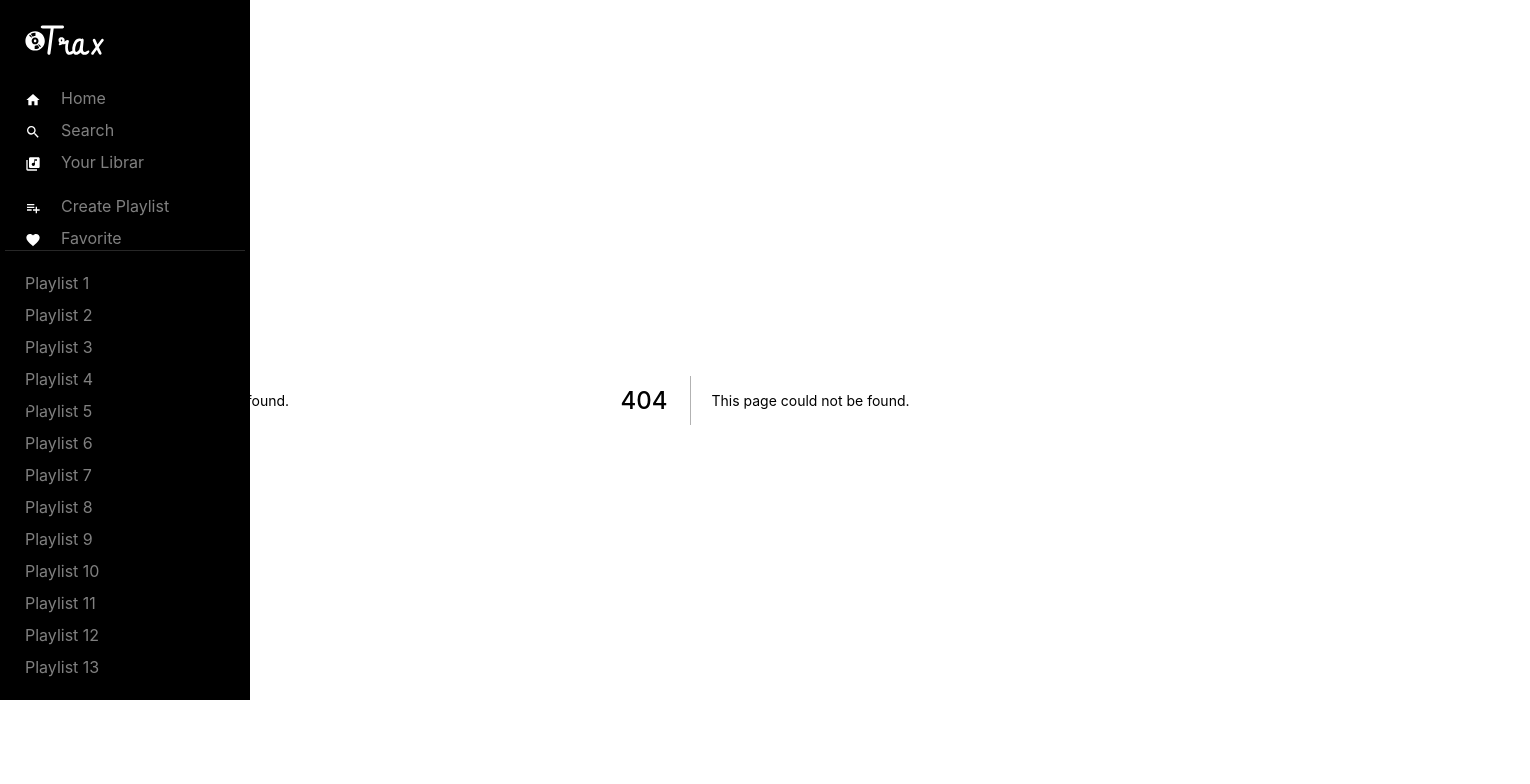
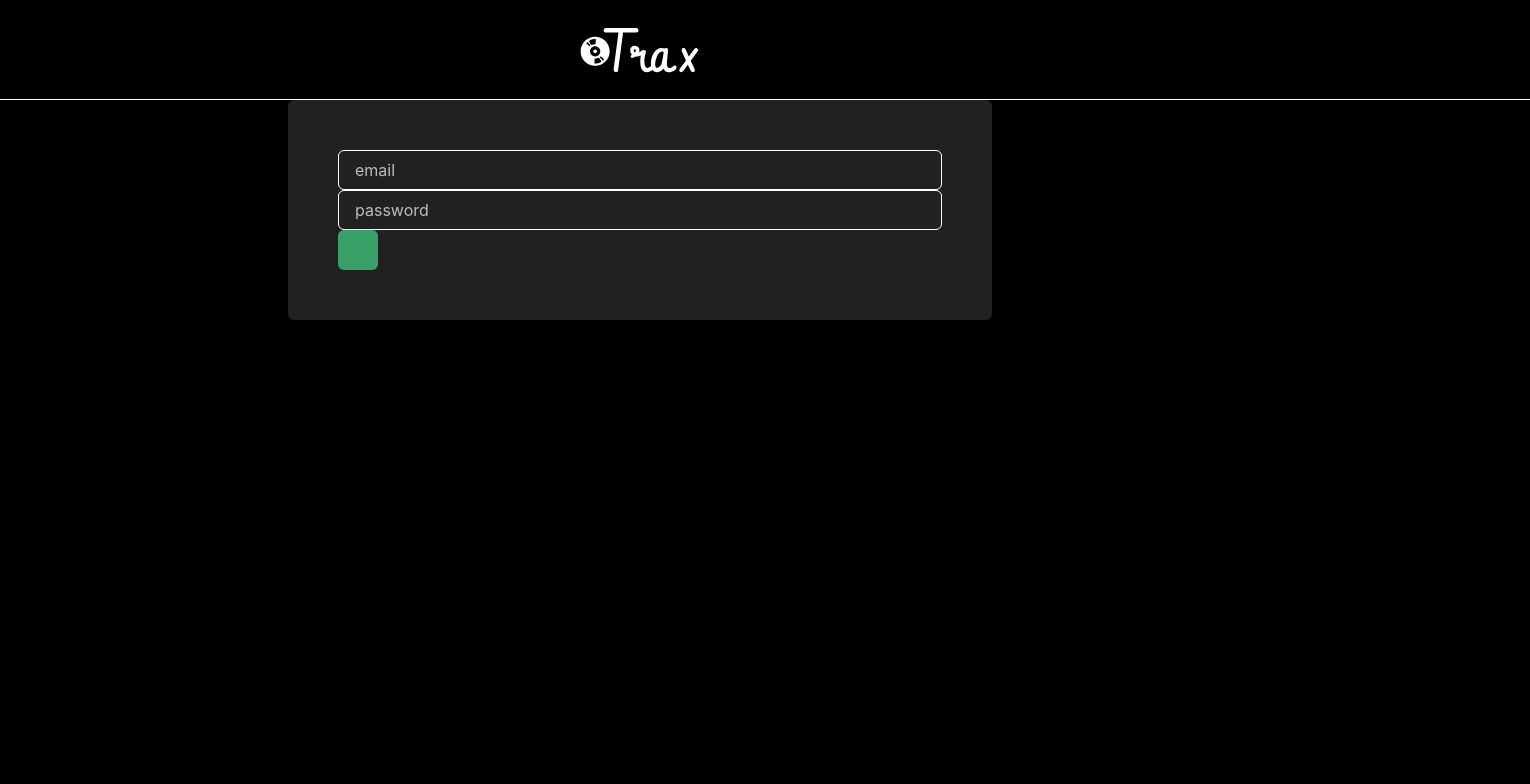
Before and after one commit to hemilrajpura-simform/music-app-nextjs, a Next.js app: page /components/authForm in a window 1280 px wide. Before the commit this address had no page. Shown: the top 784 px of the page, 1530 px wide, since content can reach past the window. Built offline with nearby package versions, Linux system fonts and the light colour scheme.

Commit message:
authentication

```diff
--- /dev/null
+++ b/lib/auth.ts
@@ -0,0 +1,27 @@
+import jwt from "jsonwebtoken";
+import prisma from "./prisma";
+
+export const validateRoute = (handler) => {
+  return async (req, res) => {
+    const { TRAX_ACCESS_TOKEN: token } = req.cookies;
+    if (token) {
+      let user;
+      try {
+        const { id } = jwt.verify(token, "hello");
+        user = await prisma.user.findUnique({
+          where: { id },
+        });
+
+        if (!user) {
+          throw new Error("Not real user");
+        }
+      } catch (e) {
+        res.status(401);
+        res.json({ error: "Not authorized" });
+      }
+      return handler(req, res, user);
+    }
+    res.status(401);
+    res.json({ error: "Not authorized" });
+  };
+};
--- /dev/null
+++ b/lib/fetcher.ts
@@ -0,0 +1,21 @@
+export default function fetcher(url: string, data = undefined) {
+  return fetch(`${window.location.origin}/api/${url}`, {
+    method: data ? "POST" : "GET",
+    credentials: "include",
+    headers: {
+      "Content-Type": "application/json",
+    },
+    body: JSON.stringify(data),
+  });
+}
+
+
+// export default function fetcher(url: string, data = undefined) {
+//     return fetch(`${window.location.origin}/api${url}`, {
+//       method: data ? 'POST' : 'GET',
+//       credentials: 'include',
+//       headers: {
+//         'Content-Type': 'application/json',
+//       },
+//       body: JSON.stringify(data),
+//     })
--- /dev/null
+++ b/lib/mutations.ts
@@ -0,0 +1,8 @@
+import fetcher from "./fetcher";
+
+export const auth = (
+  mode: "signin" | "signup",
+  body: { email: string; password: string }
+) => {
+  return fetcher(`/${mode}`, body);
+};
--- /dev/null
+++ b/lib/prisma.ts
@@ -0,0 +1,3 @@
+import { PrismaClient } from "@prisma/client";
+
+export default new PrismaClient()
--- a/pages/_app.tsx
+++ b/pages/_app.tsx
@@ -33,11 +33,15 @@
 const MyApp = ({ Component, pageProps }) => {
   return (
     <ChakraProvider theme={theme}>
-      <PlayerLayout>
-      <Component {...pageProps} />
-      </PlayerLayout>
+      {Component.authPage ? (
+        <Component {...pageProps} />
+      ) : (
+        <PlayerLayout>
+          <Component {...pageProps} />
+        </PlayerLayout>
+      )}
     </ChakraProvider>
-  )
+  );
 };
 
 export default MyApp;
--- a/pages/api/hello.js
+++ /dev/null
@@ -1,5 +0,0 @@
-// Next.js API route support: https://nextjs.org/docs/api-routes/introduction
-
-export default function handler(req, res) {
-  res.status(200).json({ name: 'John Doe' })
-}
--- /dev/null
+++ b/pages/api/me.ts
@@ -0,0 +1,5 @@
+import { validateRoute } from "../../lib/auth";
+
+export default validateRoute((req, res, user) => {
+  res.json(user);
+});
--- /dev/null
+++ b/pages/api/signin.ts
@@ -0,0 +1,44 @@
+import bcrypt from "bcrypt";
+import jwt from "jsonwebtoken";
+import cookie from "cookie";
+import { NextApiRequest, NextApiResponse } from "next";
+import prisma from "../../lib/prisma";
+
+export default async (req: NextApiRequest, res: NextApiResponse) => {
+  const { email, password } = req.body;
+
+  const user = await prisma.user.findUnique({
+    where: {
+      email,
+    },
+  });
+
+  if (user && bcrypt.compareSync(password, user.password)) {
+    const token = jwt.sign(
+      {
+        id: user.id,
+        email: user.email,
+        time: Date.now(),
+      },
+      "hello",
+      {
+        expiresIn: "8h",
+      }
+    )
+
+    res.setHeader(
+      "Set-Cookie",
+      cookie.serialize("TRAX_ACCESS_TOKEN", token, {
+        httpOnly: true,
+        maxAge: 8 * 60 * 60,
+        path: "/",
+        sameSite: "lax",
+        secure: process.env.NODE_ENV === "production",
+      })
+    )
+    res.json(user);
+  } else {
+    res.status(401);
+    res.json({ error: "Email or password is wrong" });
+  }
+}
--- /dev/null
+++ b/pages/api/signup.ts
@@ -0,0 +1,48 @@
+import bcrypt from 'bcrypt'
+import jwt from 'jsonwebtoken'
+import cookie from 'cookie'
+import { NextApiRequest, NextApiResponse } from 'next'
+import prisma from '../../lib/prisma'
+
+export default async (req: NextApiRequest, res: NextApiResponse) => {
+  const salt = bcrypt.genSaltSync()
+  const { email, password } = req.body
+
+  let user
+
+  try {
+    user = await prisma.user.create({
+      data: {
+        email,
+        password: bcrypt.hashSync(password, salt),
+      },
+    })
+  } catch (e) {
+    res.status(401)
+    res.json({ error: 'User already exists' })
+    return
+  }
+
+  const token = jwt.sign(
+    {
+      email: user.email,
+      id: user.id,
+      time: Date.now(),
+    },
+    'hello',
+    { expiresIn: '8h' }
+  )
+
+  res.setHeader(
+    'Set-Cookie',
+    cookie.serialize('TRAX_ACCESS_TOKEN', token, {
+      httpOnly: true,
+      maxAge: 8 * 60 * 60,
+      path: '/',
+      sameSite: 'lax',
+      secure: process.env.NODE_ENV === 'production',
+    })
+  )
+
+  res.json(user)
+}
--- /dev/null
+++ b/pages/components/authForm.tsx
@@ -0,0 +1,62 @@
+import { Box, Flex, Input, Button } from "@chakra-ui/react";
+import { useRouter } from "next/router";
+import { FC, useState } from "react";
+import { useSWRConfig } from "swr";
+import NextImage from "next/image";
+import { auth } from "../../lib/mutations";
+
+const AuthForm: FC<{ mode: "signin" | "signup" }> = ({ mode }) => {
+  const [email, setEmail] = useState("");
+  const [password, setPassword] = useState("");
+  const [isLoading, setIsLoding] = useState(false);
+  const router = useRouter();
+  const handleSubmit = async (e) => {
+    e.preventDefault();
+    setIsLoding(true);
+    const user = await auth(mode, { email, password });
+    setIsLoding(false);
+    router.push("/");
+  };
+  return (
+    <Box height="100vh" width="100vw" bg="black" color="white">
+      <Flex
+        justify="center"
+        borderBottom="white 1px solid"
+        align="center"
+        height="100px"
+      >
+        <NextImage src="/logo.svg" height={60} width={120} />
+      </Flex>
+      <Flex justify="center" align="center" height="calc(100vh-100px)">
+        <Box padding="50px" bg="gray.900" borderRadius="6px">
+          <form onSubmit={handleSubmit}>
+            <Input
+              placeholder="email"
+              type="email"
+              onChange={(e) => setEmail(e.target.value)}
+            />
+            <Input
+              placeholder="password"
+              type="password"
+              onChange={(e) => setPassword(e.target.value)}
+            />
+            <Button
+              sx={{
+                "&:hover": {
+                  bg: "green.300",
+                },
+              }}
+              isLoading={isLoading}
+              type="submit"
+              bg="green.500"
+            >
+              {mode}
+            </Button>
+          </form>
+        </Box>
+      </Flex>
+    </Box>
+  );
+};
+
+export default AuthForm;
```
Also changed, not shown: pages/signin.tsx (added, +10 -0 lines), pages/signup.tsx (added, +12 -0 lines).
